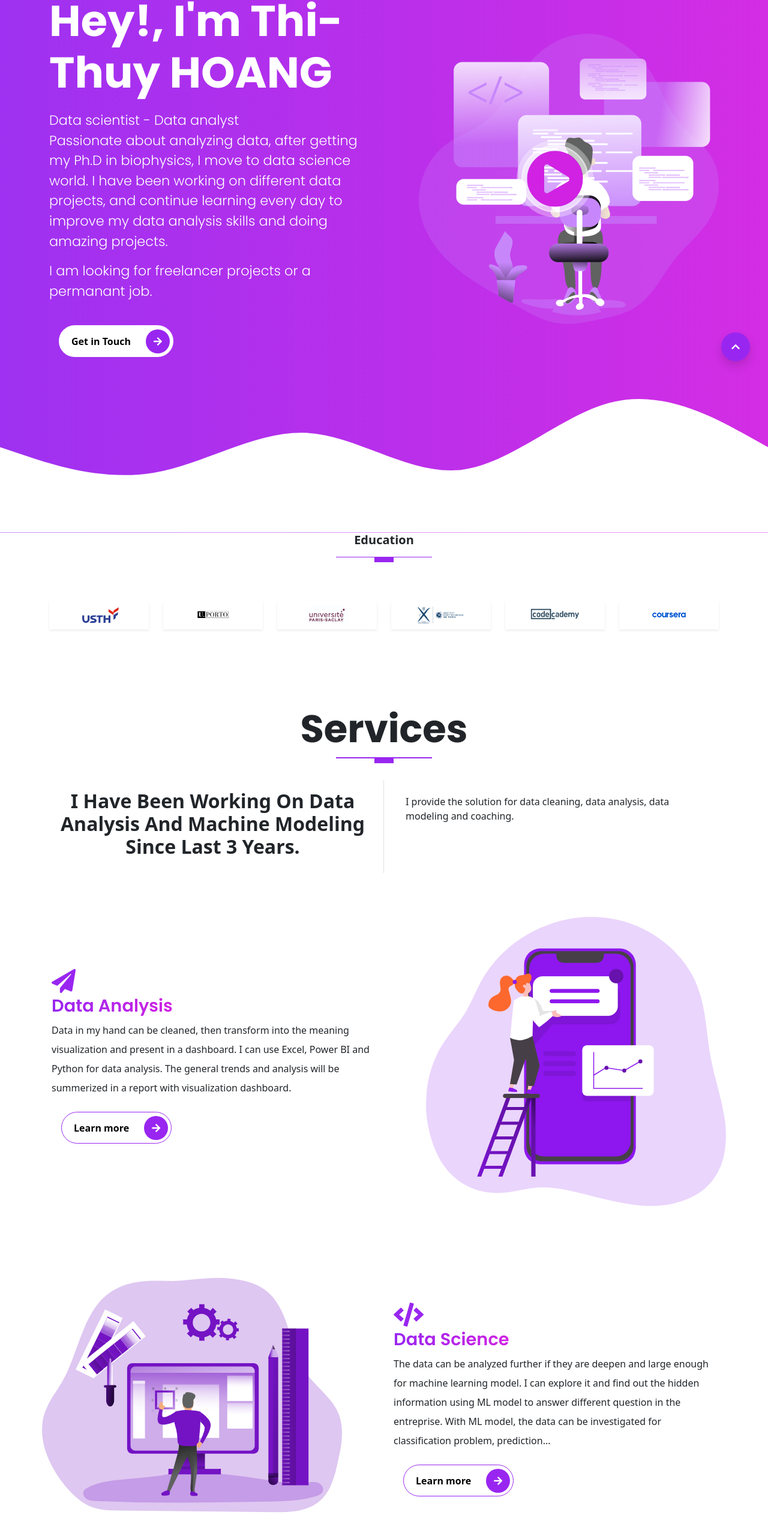
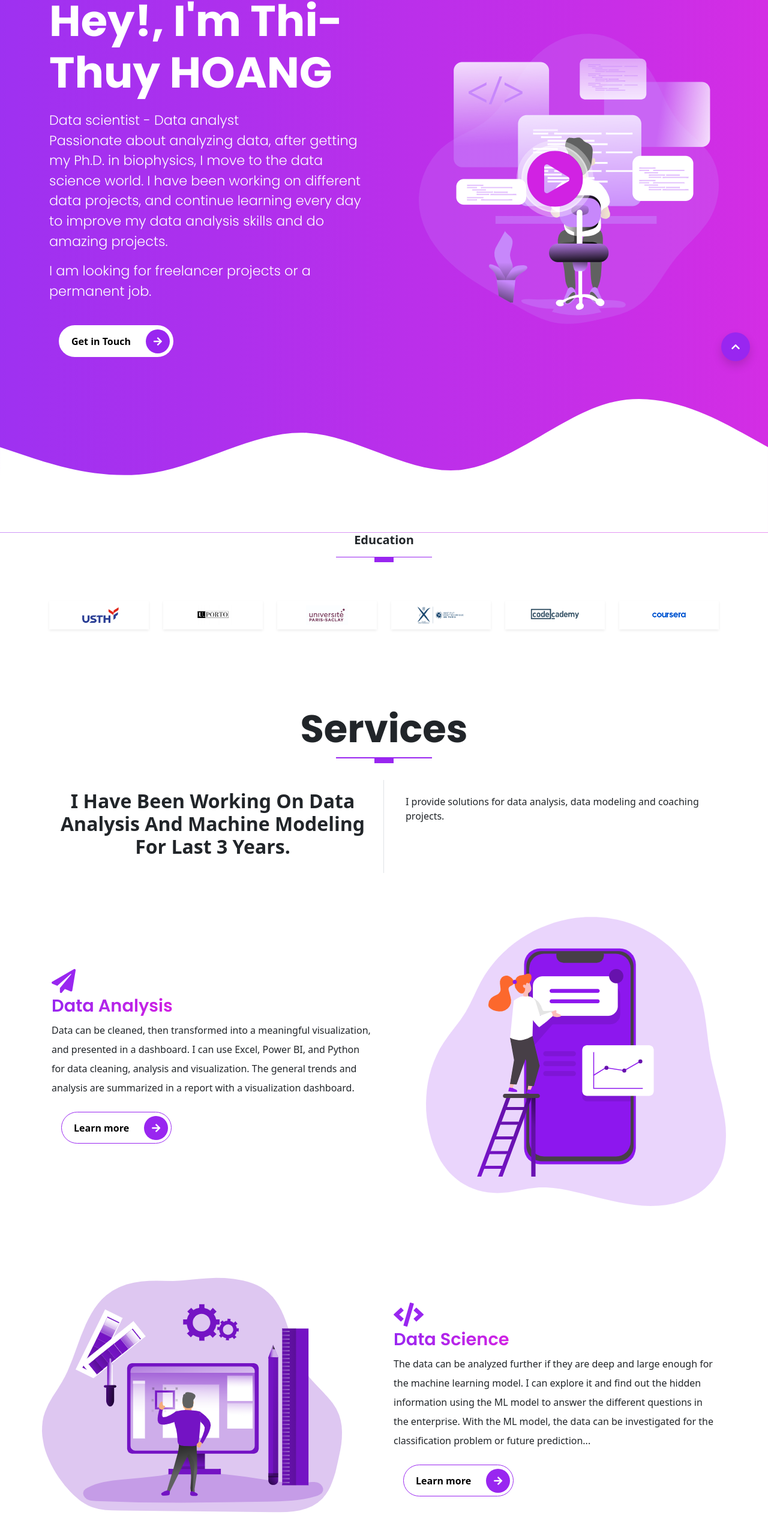
Before and after one commit to DueMinh/Porfolio-website, a website: page index.html in a window 1280 px wide. Shown: the part 168-2728 px from the top of the page at 60% size. Drawn offline with nearby package versions, Linux system fonts and the light colour scheme; files that its build step writes are made by us from their sources.

Commit message:
version 1

```diff
--- a/index.html
+++ b/index.html
@@ -56,10 +56,10 @@
           <span class="display-2--intro">Hey!, I'm Thi-Thuy HOANG</span>
           <span class="display-2--description lh-base">
             Data scientist - Data analyst
-            <p> Passionate about analyzing data, after getting my Ph.D in biophysics,
-              I move to data science world. I have been working on different data projects, and continue learning every day to improve my data analysis skills and doing amazing projects.
+            <p> Passionate about analyzing data, after getting my Ph.D. in biophysics, I move to the data science world. I have been working on different data projects, and continue learning every day to improve my data analysis skills and do amazing projects.
+
               </p>
-              <p>I am looking for freelancer projects or a permanant job.</p>
+              <p>I am looking for freelancer projects or a permanent job.</p>
           </span>
         </h1>
         <a class="nav-link" href="#contact">
@@ -151,14 +151,14 @@
       <div class="col-md-6 border-right">
         <div class="bg-white p-3">
           <h2 class="fw-bold text-capitalize text-center">
-            I have been working on data analysis and machine modeling since last 3 years.
+            I have been working on data analysis and machine modeling for last 3 years.
           </h2>
         </div>
       </div>
       <div class="col-md-6">
         <div class="bg-white p-4 text-start">
           <p class="fw-light">
-            I provide the solution for data cleaning, data analysis, data modeling and coaching.
+            I provide solutions for data analysis, data modeling and coaching projects.
           </p>
         </div>
       </div>
@@ -174,8 +174,8 @@
           <div class="icon d-block fas fa-paper-plane"></div>
           <h3 class="display-3--title mt-1">Data analysis</h3>
           <p class="lh-lg">
-           Data in my hand can be cleaned, then transform into the meaning visualization and present in a dashboard.
-           I can use Excel, Power BI and Python for data analysis. The general trends and analysis will be summerized in a report with visualization dashboard.
+            Data can be cleaned, then transformed into a meaningful visualization, and presented in a dashboard.
+            I can use Excel, Power BI, and Python for data cleaning, analysis and visualization. The general trends and analysis are summarized in a report with a visualization dashboard.
 
 
           </p>
@@ -203,9 +203,7 @@
           <div class="icon d-block fas fa-code"></div>
           <h3 class="display-3--title mt-1">Data Science</h3>
           <p class="lh-lg">
-             The data can be analyzed further if they are deepen and large enough for machine learning model.
-             I can explore it and find out the hidden information using ML model to answer different question in the entreprise.
-             With ML model, the data can be investigated  for classification problem, prediction...
+            The data can be analyzed further if they are deep and large enough for the machine learning model. I can explore it and find out the hidden information using the ML model to answer the different questions in the enterprise. With the ML model, the data can be investigated for the classification problem or future prediction...
 
           </p>
           <a class="nav-link" href="#portfolio">
@@ -222,7 +220,7 @@
           <div class="icon d-block fas fa-cloud-upload-alt"></div>
           <h3 class="display-3--title mt-1">Coaching</h3>
           <p class="lh-lg">
-           With previous experience in teaching in university and STEM for kids, I love giving advice on the data projects and data analysis.
+            With previous experience during my ph.D. and teaching experience at the university, I love coaching and giving advice on ML projects.
           </p>
           <a class="nav-link" href="#portfolio">
           <button type="button" class="rounded-pill btn-rounded border-primary" onclick="#portfolio">Learn more
@@ -310,7 +308,7 @@
             <div class="testimonials__card">
               <p class="lh-lg">
                 <i class="fas fa-quote-left"></i>
-                I worked with Thuy in Cyclin project. Not only is she  professional and good at technical skills, but also very adaptive and willing to explore and solve difficult task.
+                I worked with Thuy on the Cyclin project. Not only is she professional and good at technical skills, but also very adaptive and willing to explore and solve difficult tasks.
                 <i class="fas fa-quote-right"></i>
                 <div class="ratings p-1">
                   <i class="fas fa-star"></i>
@@ -374,7 +372,7 @@
             </h2>
             <div id="collapseOne" class="accordion-collapse collapse show" aria-labelledby="headingOne" data-bs-parent="#accordionExample">
               <div class="accordion-body">
-                <strong>I can use Python, matlab, SQL, matlab, html and css and javascript.</strong>  Besides that I can use analysis tool as Power BI and the library support for
+                <strong>I can use Python, SQL, HTML, CSS, and javascript.</strong>  Besides that I can use analysis tools such as Power BI and the libraries support for
                 for ML and DS such as pandas, matplotlib, sciklearn... <code>.</code>
               </div>
             </div>
@@ -388,7 +386,7 @@
             </h2>
             <div id="collapseTwo" class="accordion-collapse collapse" aria-labelledby="headingTwo" data-bs-parent="#accordionExample">
               <div class="accordion-body">
-                <strong>I can speak fluently 3 languges: Vietnameses, French and English.</strong> <code>.accordion-body</code>
+                <strong>I can speak fluently 3 languges: Vietnameses, French and English.</strong> <code></code>
               </div>
             </div>
           </div>
@@ -401,7 +399,7 @@
             </h2>
             <div id="collapseThree" class="accordion-collapse collapse" aria-labelledby="headingThree" data-bs-parent="#accordionExample">
               <div class="accordion-body">
-                <strong>With strong back ground in math and physics, I have found my passion in data world.</strong>Through my P.hD, I have been doing image segmentation, data clustering. I did Deep Learning online course from Andrew Ng. The fascinating course and well design course makes me more enthousiastic about data science and analysis.<code>.accordion-body</code>
+                <strong>With strong back ground in math and physics, I have found my passion in the data world.</strong>Through my Ph.D., I have been doing image segmentation, data clustering. I did Deep Learning online course in Coursera plateform from Andrew Ng. I am also learning and doing different projects everyday to improve my skills.
               </div>
             </div>
           </div>
```
